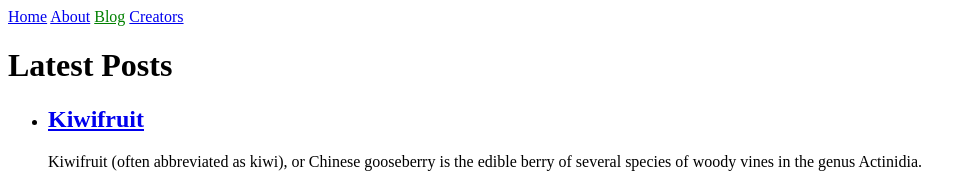
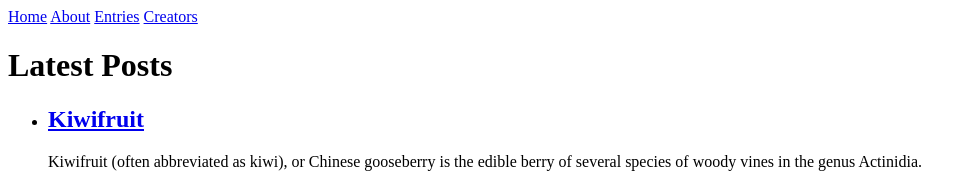
Before and after one commit to userx6/userx6.github.io, a Jekyll site: the page built from blog.html, in a window 1280 px wide. Shown: the top 194 px of the page, without its empty margins (0-976 px from the left). Built offline with Jekyll 4.4.1, drawn with Linux system fonts in a browser that asks for light colours.

Commit message:
Updated "blog" to "entries"

```diff
--- a/_data/navigation.yml
+++ b/_data/navigation.yml
@@ -2,7 +2,7 @@
   link: /
 - name: About
   link: /about.html
-- name: Blog
-  link: /blog.html
+- name: Entries
+  link: /entries.html
 - name: Creators
   link: /creators.html
--- a/blog.html
+++ b/blog.html
@@ -1,6 +1,6 @@
 ---
 layout: default
-title: Blog
+title: Entries
 ---
 <h1>Latest Posts</h1>
 
--- a/index.html
+++ b/index.html
@@ -2,4 +2,4 @@
 layout: default
 title: x6
 ---
-<h1>{{ "Hello World!" | downcase }}</h1>
+<h1>LOL My site sucks.</h1>
```
